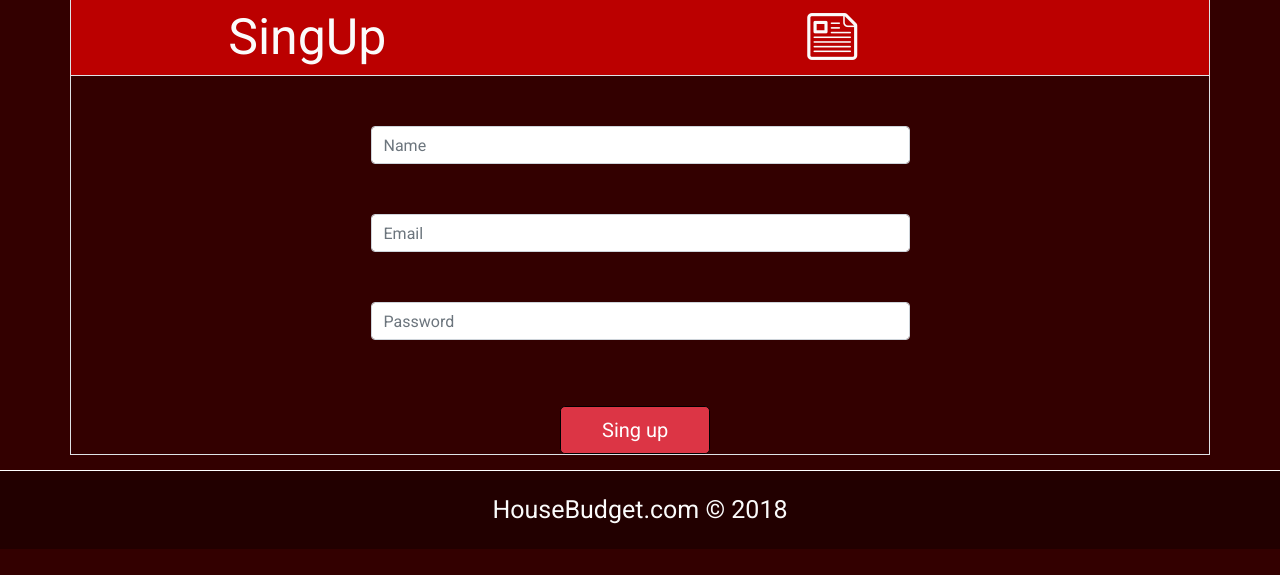
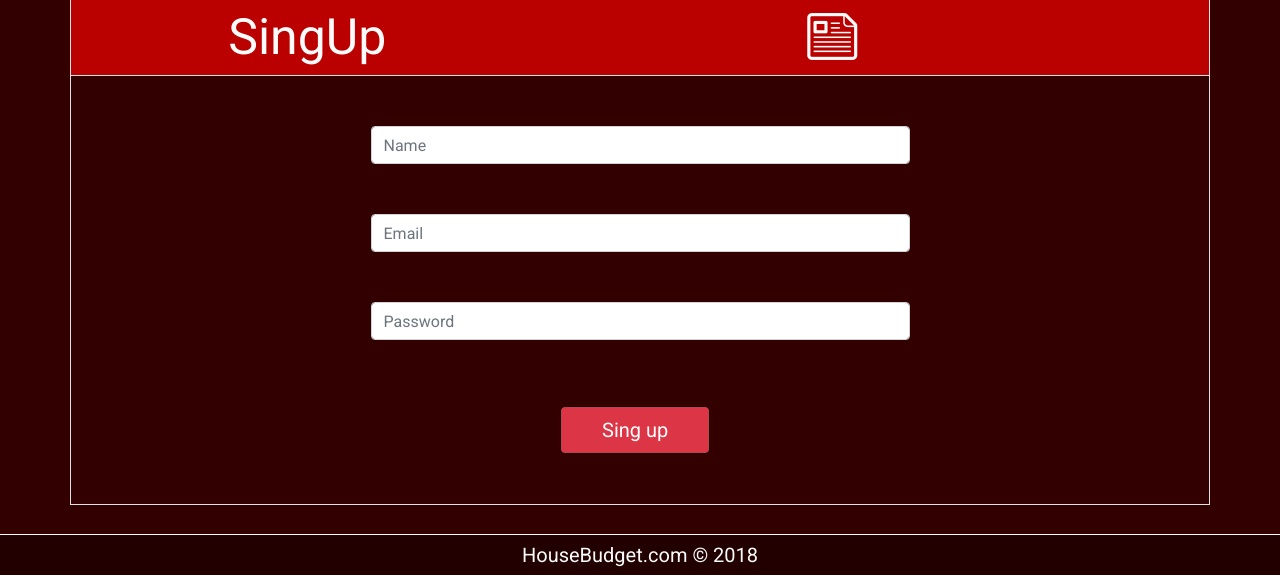
Before and after one commit to marrom1989/FrontEndBootstrap, a PHP site: page /registration.html in a window 1280 px wide. Shown: the part 225-800 px from the top of the page. Run offline with PHP 8.4, Linux system fonts and the light colour scheme.

Commit message:
fixed footer

```diff
--- a/css/add_expense_style.css
+++ b/css/add_expense_style.css
@@ -73,10 +73,10 @@ input[type = text]:focus{
 }
 #footerCss{
 
-	font-size: 25px;
+	font-size: 20px;
+	padding: 5px;
 	text-align: center;
 	background-color: #220000;
-	padding: 20px 0;
 	border-top: 1px solid #FFFFFF;
 	position: fixed;
 	bottom: 0px;
@@ -87,8 +87,6 @@ input[type = text]:focus{
 @media screen and (max-width: 988px){
 	#footerCss{
 
-		font-size: 20px;
-		padding: 5px;
 		position: relative;
 		vertical-align: bottom;
 	}
--- a/css/main_menu_style.css
+++ b/css/main_menu_style.css
@@ -48,10 +48,10 @@ body {
 }
 #footer{
 
-	font-size: 25px;
+	font-size: 20px;
+	padding: 5px;
 	text-align: center;
 	background-color: #220000;
-	padding: 20px 0;
 	bottom: 0px;
 	position: fixed;
 	border-top: 1px solid #FFFFFF;
--- a/css/registration_style.css
+++ b/css/registration_style.css
@@ -49,6 +49,7 @@ body {
 
 	margin-bottom: 15px;
 	margin-top: 50px;
+	padding-bottom: 50px;
 }
 
 #logInBackground{
@@ -87,25 +88,21 @@ input[type = password]:focus{
 }
 #footerCss{
 
-	font-size: 25px;
 	text-align: center;
 	background-color: #220000;
-	padding: 20px 0;
 	border-top: 1px solid #FFFFFF;
-}
+	bottom: 0px;
+	position: fixed;
+	font-size: 20px;
+	padding: 5px;
 
-@media screen and (max-width: 1140px){
-	#footerCss{
-
-		font-size: 20px;
-		padding: 5px;
-	}
 }
 @media screen and (max-width: 768px){
 	#footerCss{
 
 		bottom: 0px;
 		position: fixed;
+
 	}
 }
 a#logoLink{
--- a/css/style.css
+++ b/css/style.css
@@ -58,10 +58,10 @@ body {
 }
 #footer{
 
-	font-size: 25px;
+	font-size: 20px;
+	padding: 5px;
 	text-align: center;
 	background-color: #220000;
-	padding: 20px 0;
 	bottom: 0px;
 	position: fixed;
 	border-top: 1px solid #FFFFFF;
```
Also changed, not shown: css/add_incomes_style.css (+2 -9 lines), css/balance_style.css (+3 -12 lines), css/login_style.css (+2 -9 lines).
